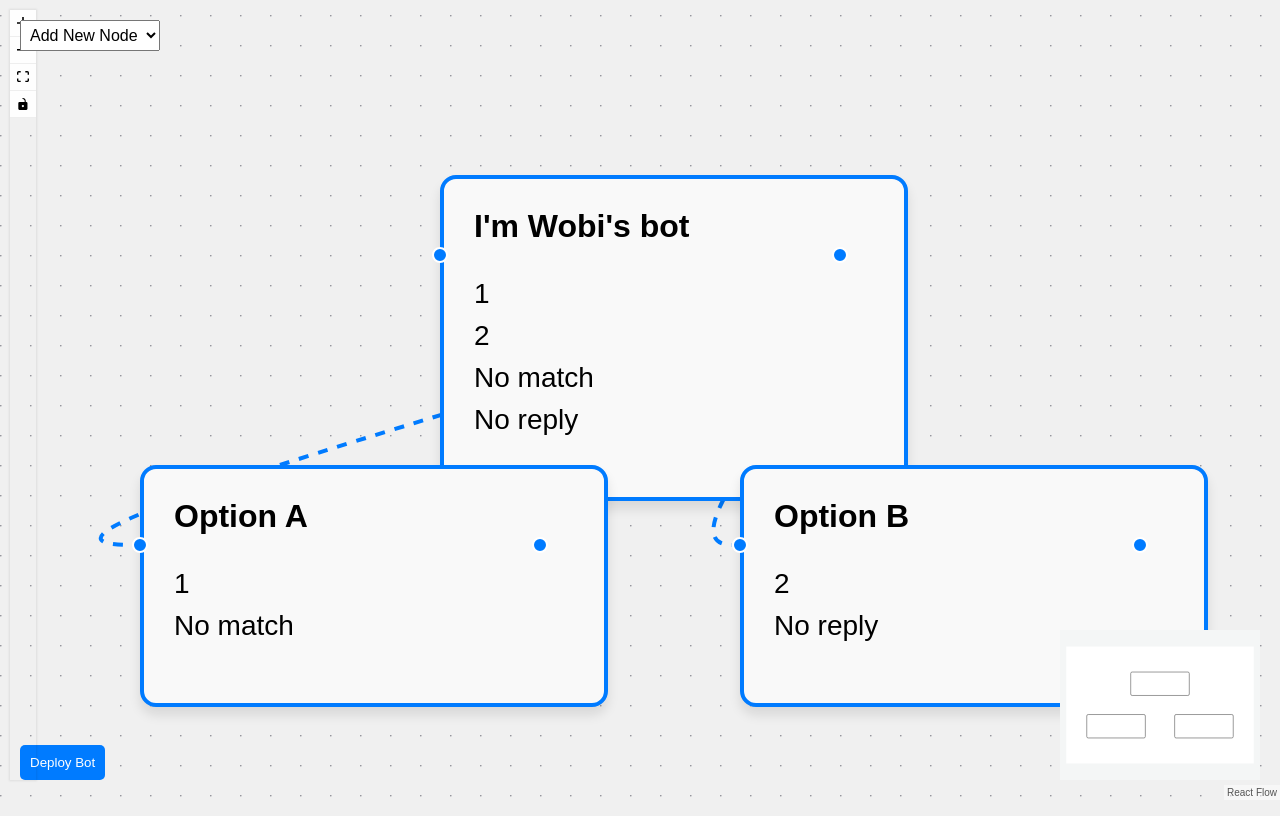
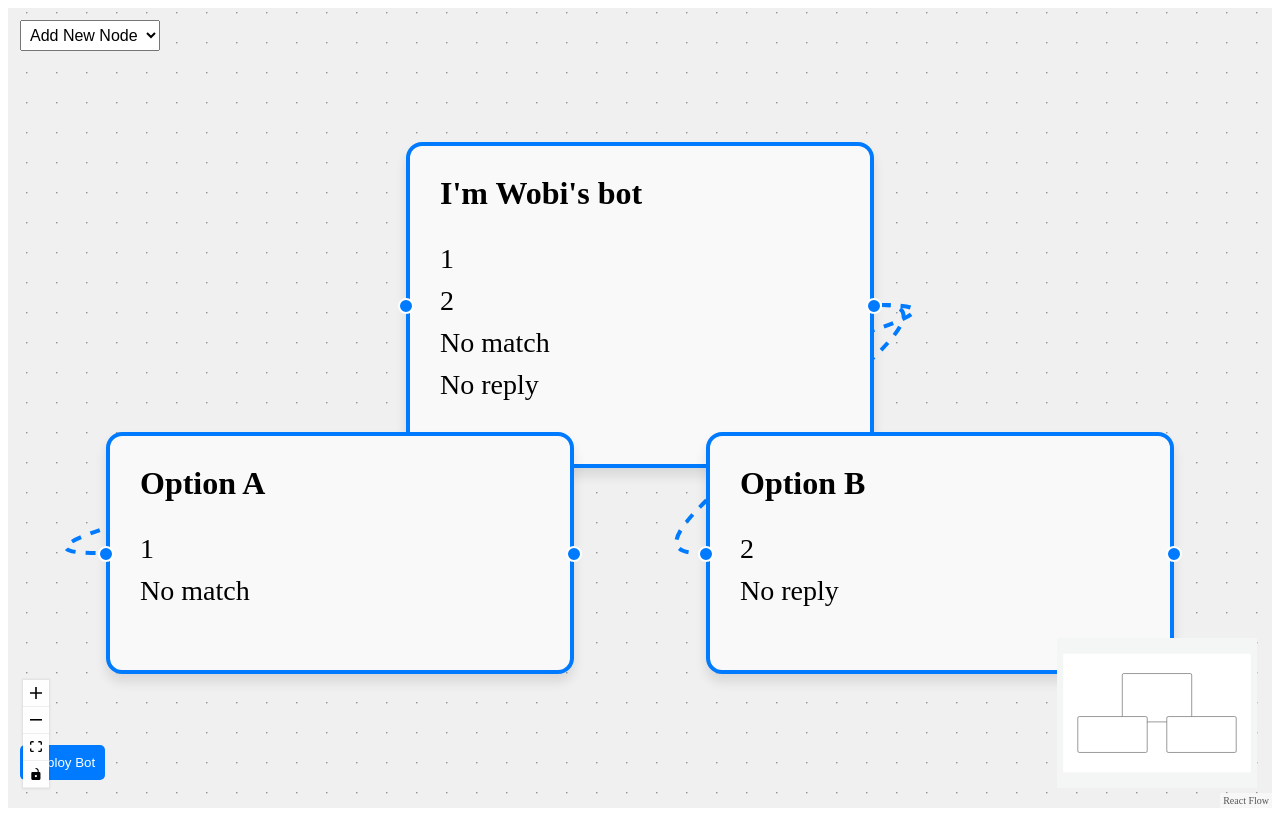
Before and after one commit to nangerno/BotBuilder, a React (Vite) app: page / in a window 1280 px wide. Built offline with nearby package versions, Linux system fonts and the light colour scheme.

Commit message:
updated funcs

```diff
--- a/src/App.css
+++ /dev/null
@@ -1,50 +0,0 @@
-/* App.css */
-.react-flow-container {
-    width: 100%;
-    height: 100vh;  /* Set the height to fill the viewport */
-  }
-
-  .react-flow__node-default {
-    background-color: #f0f0f0;
-    border-radius: 10px;
-    padding: 10px;
-    font-weight: bold;
-  }
-
-  .react-flow__node {
-    width: 200px;
-    height: 80px;
-  }
-
-  .react-flow__edge {
-    stroke: #ddd;
-    stroke-width: 2px;
-  }
-
-  .react-flow__minimap {
-    position: absolute;
-    bottom: 20px;
-    right: 20px;
-  }
-
-  .react-flow__controls {
-    position: absolute;
-    top: 10px;
-    left: 10px;
-  }
-
-  .custom-node {
-    background-color: #e0e0e0;
-    padding: 10px;
-    border-radius: 10px;
-    width: 150px;
-    text-align: center;
-    font-weight: bold;
-  }
-
-  .custom-node .react-flow__handle {
-    background: #555;
-    border-radius: 50%;
-    width: 12px;
-    height: 12px;
-  }
--- a/src/App.jsx
+++ b/src/App.jsx
@@ -9,7 +9,7 @@
 import "react-flow-renderer/dist/style.css";
 import "react-flow-renderer/dist/theme-default.css";
 
-// Define CustomNode outside of the App component
+// Custom Node Component
 const CustomNode = ({ data }) => {
   return (
     <div
--- a/src/index.css
+++ /dev/null
@@ -1,57 +0,0 @@
-body {
-    margin: 0;
-    font-family: Arial, sans-serif;
-    background-color: #f0f0f0;
-  }
-
-  #app {
-    height: 100vh;
-    display: flex;
-    justify-content: center;
-    align-items: center;
-  }
-/* App.css */
-.react-flow__node-default {
-  background-color: #f0f0f0;
-  border-radius: 10px;
-  padding: 10px;
-  font-weight: bold;
-}
-
-.react-flow__node {
-  width: 200px;
-  height: 80px;
-}
-
-.react-flow__edge {
-  stroke: #ddd;
-  stroke-width: 2px;
-}
-
-.react-flow__minimap {
-  position: absolute;
-  bottom: 20px;
-  right: 20px;
-}
-
-.react-flow__controls {
-  position: absolute;
-  top: 10px;
-  left: 10px;
-}
-
-.custom-node {
-  background-color: #e0e0e0;
-  padding: 10px;
-  border-radius: 10px;
-  width: 150px;
-  text-align: center;
-  font-weight: bold;
-}
-
-.custom-node .react-flow__handle {
-  background: #555;
-  border-radius: 50%;
-  width: 12px;
-  height: 12px;
-}
--- a/src/main.jsx
+++ b/src/main.jsx
@@ -1,7 +1,6 @@
 import React from 'react';
 import ReactDOM from 'react-dom/client';
 import App from './App';
-import './index.css'; // Optional: for styling
 
 ReactDOM.createRoot(document.getElementById('app')).render(
   <React.StrictMode>
--- a/src/style.css
+++ /dev/null
@@ -1,96 +0,0 @@
-:root {
-  font-family: Inter, system-ui, Avenir, Helvetica, Arial, sans-serif;
-  line-height: 1.5;
-  font-weight: 400;
-
-  color-scheme: light dark;
-  color: rgba(255, 255, 255, 0.87);
-  background-color: #242424;
-
-  font-synthesis: none;
-  text-rendering: optimizeLegibility;
-  -webkit-font-smoothing: antialiased;
-  -moz-osx-font-smoothing: grayscale;
-}
-
-a {
-  font-weight: 500;
-  color: #646cff;
-  text-decoration: inherit;
-}
-a:hover {
-  color: #535bf2;
-}
-
-body {
-  margin: 0;
-  display: flex;
-  place-items: center;
-  min-width: 320px;
-  min-height: 100vh;
-}
-
-h1 {
-  font-size: 3.2em;
-  line-height: 1.1;
-}
-
-#app {
-  max-width: 1280px;
-  margin: 0 auto;
-  padding: 2rem;
-  text-align: center;
-}
-
-.logo {
-  height: 6em;
-  padding: 1.5em;
-  will-change: filter;
-  transition: filter 300ms;
-}
-.logo:hover {
-  filter: drop-shadow(0 0 2em #646cffaa);
-}
-.logo.vanilla:hover {
-  filter: drop-shadow(0 0 2em #f7df1eaa);
-}
-
-.card {
-  padding: 2em;
-}
-
-.read-the-docs {
-  color: #888;
-}
-
-button {
-  border-radius: 8px;
-  border: 1px solid transparent;
-  padding: 0.6em 1.2em;
-  font-size: 1em;
-  font-weight: 500;
-  font-family: inherit;
-  background-color: #1a1a1a;
-  cursor: pointer;
-  transition: border-color 0.25s;
-}
-button:hover {
-  border-color: #646cff;
-}
-button:focus,
-button:focus-visible {
-  outline: 4px auto -webkit-focus-ring-color;
-}
-
-@media (prefers-color-scheme: light) {
-  :root {
-    color: #213547;
-    background-color: #ffffff;
-  }
-  a:hover {
-    color: #747bff;
-  }
-  button {
-    background-color: #f9f9f9;
-  }
-}
```
